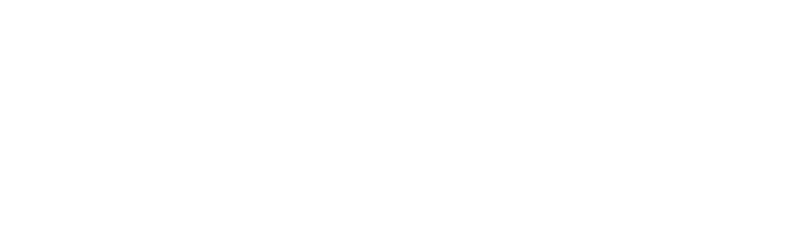
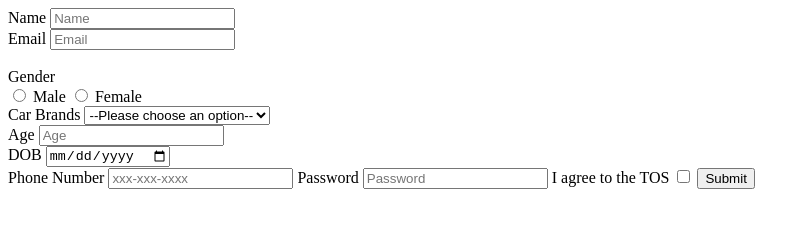
Before and after one commit to acciojob/signup-form-car-Rajshah7, a website: page main.html in a window 1280 px wide. Shown: the whole page, without its empty margins (0-810 px from the left). Drawn offline with Linux system fonts and the light colour scheme.

Commit message:
created a submission

```diff
--- a/main.html
+++ b/main.html
@@ -7,7 +7,52 @@
 </head>
 
 <body>
-	<!-- the entire body must be written by student -->
+	<form method="post">
+		<label for="name">Name</label>
+		<input id="name" type="text" placeholder="Name" required/>
+
+		<br>
+		<label for="email">Email</label>
+		<input id="email" type="Email" placeholder="Email" required/>
+
+		<br><br>
+		<label>Gender</label>
+		<br>
+		<input type="radio" id="gender_m" name="gender" value="Male" required/>
+		<label for="gender_m">Male</label>
+
+		<input type="radio" id="gender_f" name="gender" value="Female" required/>
+		<label for="gender_f">Female</label>
+
+		<br>
+		<label for="cars">Car Brands</label>
+    <select id="cars" required>
+        <option value="">--Please choose an option--</option>
+        <option value="BMW">BMW</option>
+        <option value="Audi">Audi</option>
+        <option value="Mercedes">Mercedes</option>
+    </select>
+
+		<br>
+		<label for="age">Age</label>
+		<input type="Number" id="age" placeholder="Age" required/>
+
+		<br>
+		<label for="dob">DOB</label>
+		<input type="Date" id="dob"  required/>
+
+		<br>
+		<label for="tel">Phone Number</label>
+		<input type="Tel" id="tel" placeholder="xxx-xxx-xxxx" />
+
+		<label for="password">Password</label>
+		<input type="Password" id="password" placeholder="Password" required/>
+
+		<label for="tos">I agree to the TOS</label>
+		<input type="checkbox" id="tos" required />
+
+		<button type="submit">Submit</button>
+	</form>
     <script type="text/javascript" src="./script.js">
 </script>
 
```
